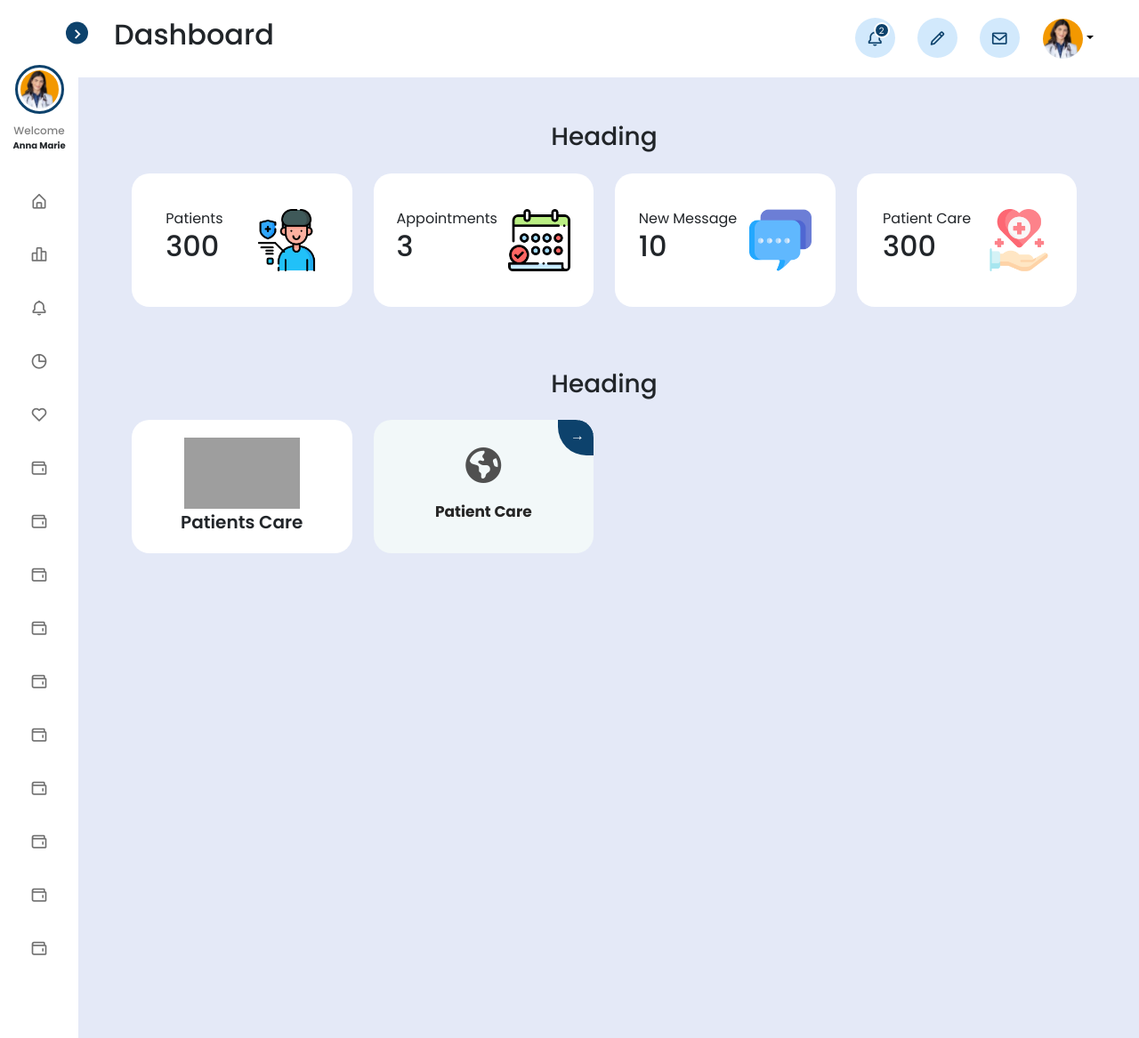
After one commit to wabbi-khan/tdcProject, a PHP site: page /index.php in a window 1280 px wide. The commit adds this page. Shown: the whole page at 89% size. Run offline with PHP 8.4, Linux system fonts and the light colour scheme; some libraries are stand-ins or nearby versions; grey boxes are pictures that could not be loaded.

Commit message:
convert inti php

```diff
--- /dev/null
+++ b/dashboard/includes/header.php
@@ -0,0 +1,26 @@
+<!DOCTYPE html>
+<html lang="en">
+
+<head>
+    <meta charset="UTF-8" />
+    <meta http-equiv="X-UA-Compatible" content="IE=edge" />
+    <meta name="viewport" content="width=device-width, initial-scale=1.0" />
+
+    <!----======== Bootstrap cdn ======== -->
+    <link rel="stylesheet" href="https://cdnjs.cloudflare.com/ajax/libs/font-awesome/5.15.4/css/all.min.css" integrity="sha512-1ycn6IcaQQ40/MKBW2W4Rhis/DbILU74C1vSrLJxCq57o941Ym01SwNsOMqvEBFlcgUa6xLiPY/NS5R+E6ztJQ==" crossorigin="anonymous" referrerpolicy="no-referrer" />
+    <link href="https://cdn.jsdelivr.net/npm/bootstrap@5.0.2/dist/css/bootstrap.min.css" rel="stylesheet" integrity="sha384-EVSTQN3/azprG1Anm3QDgpJLIm9Nao0Yz1ztcQTwFspd3yD65VohhpuuCOmLASjC" crossorigin="anonymous" />
+    <!----===== Boxicons CSS ===== -->
+    <link href="https://unpkg.com/boxicons@2.1.1/css/boxicons.min.css" rel="stylesheet" />
+    <!-- === Font Awesome cdn -->
+    <script src="https://kit.fontawesome.com/a81368914c.js"></script>
+    <!-- ==== Custom CSS ==== -->
+    <link rel="stylesheet" href="./style/style.css" />
+    <!-- <script defer src="./js/sideBar.js"></script> -->
+
+    <title>Dashboard</title>
+</head>
+
+<body>
+    <nav class="sidebar--cus close">
+        <?php include('./includes/sidebar.php') ?>
+    </nav>
--- /dev/null
+++ b/dashboard/includes/sidebar.php
@@ -0,0 +1,124 @@
+<header>
+    <div class="text logo-text">
+        <img src="assets/logo.png" alt="" />
+    </div>
+
+    <i class="bx bx-chevron-right toggle"></i>
+</header>
+
+<div class="menu-bar">
+    <div class="menu">
+        <div class="ownerImg" id="myDIV">
+            <div>
+                <img src="assets/images.png" alt="ownerimg" />
+            </div>
+            <div class="welcome">Welcome</div>
+            <div class="owernName">Anna Marie</div>
+        </div>
+
+        <ul class="menu-links--cus">
+            <li class="nav-link--cus">
+                <a href="#">
+                    <i class="bx bx-home-alt icon"></i>
+                    <span class="text nav-text">Dashboard</span>
+                </a>
+            </li>
+
+            <li class="nav-link--cus" onclick="toggleDropdown()">
+                <a href="#" data-bs-toggle="dropdown" aria-expanded="false">
+                    <i class="bx bx-bar-chart-alt-2 icon"></i>
+                    <span class="text nav-text">Patient Care
+                        <i class="bx bx-chevron-up" id="icon"></i>
+                    </span>
+                </a>
+                <ul class="dropdown-menu">
+                    <li><a class="dropdown-item" href="#">Current</a></li>
+                    <hr class="dropdown-divider" />
+                    <li><a class="dropdown-item" href="#">Completed</a></li>
+                </ul>
+            </li>
+
+            <li class="nav-link--cus">
+                <a href="#">
+                    <i class="bx bx-bell icon"></i>
+                    <span class="text nav-text">My Patients </span>
+                </a>
+            </li>
+
+            <li class="nav-link--cus">
+                <a href="#">
+                    <i class="bx bx-pie-chart-alt icon"></i>
+                    <span class="text nav-text">Appointments</span>
+                </a>
+            </li>
+
+            <li class="nav-link--cus">
+                <a href="#">
+                    <i class="bx bx-heart icon"></i>
+                    <span class="text nav-text">My Schedule</span>
+                </a>
+            </li>
+
+            <li class="nav-link--cus">
+                <a href="#">
+                    <i class="bx bx-wallet icon"></i>
+                    <span class="text nav-text">Instant Connect</span>
+                </a>
+            </li>
+            <li class="nav-link--cus">
+                <a href="#">
+                    <i class="bx bx-wallet icon"></i>
+                    <span class="text nav-text">App Invite</span>
+                </a>
+            </li>
+            <li class="nav-link--cus">
+                <a href="#">
+                    <i class="bx bx-wallet icon"></i>
+                    <span class="text nav-text">Doc to Doc</span>
+                </a>
+            </li>
+            <li class="nav-link--cus">
+                <a href="#">
+                    <i class="bx bx-wallet icon"></i>
+                    <span class="text nav-text">Messages</span>
+                </a>
+            </li>
+            <li class="nav-link--cus">
+                <a href="#">
+                    <i class="bx bx-wallet icon"></i>
+                    <span class="text nav-text">Call History</span>
+                </a>
+            </li>
+            <li class="nav-link--cus">
+                <a href="#">
+                    <i class="bx bx-wallet icon"></i>
+                    <span class="text nav-text">Prescriptions</span>
+                </a>
+            </li>
+            <li class="nav-link--cus">
+                <a href="#">
+                    <i class="bx bx-wallet icon"></i>
+                    <span class="text nav-text">Refill Requests</span>
+                </a>
+            </li>
+            <li class="nav-link--cus">
+                <a href="#">
+                    <i class="bx bx-wallet icon"></i>
+                    <span class="text nav-text">Labs</span>
+                </a>
+            </li>
+            <li class="nav-link--cus">
+                <a href="#">
+                    <i class="bx bx-wallet icon"></i>
+                    <span class="text nav-text">Support</span>
+                </a>
+            </li>
+            <li class="nav-link--cus">
+                <a href="#">
+                    <i class="bx bx-wallet icon"></i>
+                    <span class="text nav-text">Profile</span>
+                </a>
+            </li>
+        </ul>
+    </div>
+</div>
--- /dev/null
+++ b/dashboard/index.php
@@ -0,0 +1,80 @@
+<?php include('./includes/header.php') ?>
+<section class="home">
+  <top-header class="topHeader sticky-top"></top-header>
+  <div class="padd-wrap">
+    <div class="container">
+      <div class="row">
+        <div class="col-md-12 text-center pb-3">
+          <h3 class="">Heading</h3>
+        </div>
+        <div class="col-xs-12 col-sm-12 col-lg-3 col-md-6">
+          <div class="box--wrap">
+            <div>
+              <span>Patients</span>
+              <h2>300</h2>
+            </div>
+            <div><img src="./assets/patient.png" alt="patien" /></div>
+          </div>
+        </div>
+        <div class="col-xs-12 col-sm-12 col-lg-3 col-md-6">
+          <div class="box--wrap">
+            <div>
+              <span>Appointments</span>
+              <h2>3</h2>
+            </div>
+            <div><img src="./assets/appointment.png" alt="patien" /></div>
+          </div>
+        </div>
+        <div class="col-xs-12 col-sm-12 col-lg-3 col-md-6">
+          <div class="box--wrap">
+            <div>
+              <span>New Message</span>
+              <h2>10</h2>
+            </div>
+            <div><img src="./assets/comments.png" alt="patien" /></div>
+          </div>
+        </div>
+        <div class="col-xs-12 col-sm-12 col-lg-3 col-md-6">
+          <div class="box--wrap">
+            <div>
+              <span>Patient Care</span>
+              <h2>300</h2>
+            </div>
+            <div><img src="./assets/healthcare.png" alt="patien" /></div>
+          </div>
+        </div>
+      </div>
+    </div>
+    <div class="container">
+      <div class="row">
+        <div class="col-md-12 text-center pb-3">
+          <h3 class="">Heading</h3>
+        </div>
+        <div class="col-xs-12 col-sm-4 col-md-3">
+          <div class="box--wrap box--wrap2">
+            <div><img src="./assets/elivecare.png" alt="patien" /></div>
+            <div>
+              <span>Patients Care</span>
+            </div>
+          </div>
+        </div>
+        <div class="col-xs-12 col-sm-4 col-md-3">
+          <div class="card1 text-center">
+            <i class="fa fa-globe" aria-hidden="true"></i>
+            <h3>Patient Care</h3>
+            <div class="go-corner" href="#">
+              <div class="go-arrow">→</div>
+            </div>
+          </div>
+        </div>
+      </div>
+    </div>
+  </div>
+</section>
+<!-- custom script -->
+<script src="https://cdn.jsdelivr.net/npm/bootstrap@5.0.2/dist/js/bootstrap.bundle.min.js" integrity="sha384-MrcW6ZMFYlzcLA8Nl+NtUVF0sA7MsXsP1UyJoMp4YLEuNSfAP+JcXn/tWtIaxVXM" crossorigin="anonymous">
+</script>
+<script defer src="./js/script.js"></script>
+</body>
+
+</html>
--- a/dashboard/style/style.css
+++ b/dashboard/style/style.css
@@ -48,6 +48,9 @@ body {
   100% {
     transform: rotate(360deg);
   }
+}
+.nav-text .bx {
+  margin-top: 100px;
 }
 #icon {
   font-size: 20px;
```
Also changed, not shown: dashboard/index.html (deleted, +0 -120 lines).
